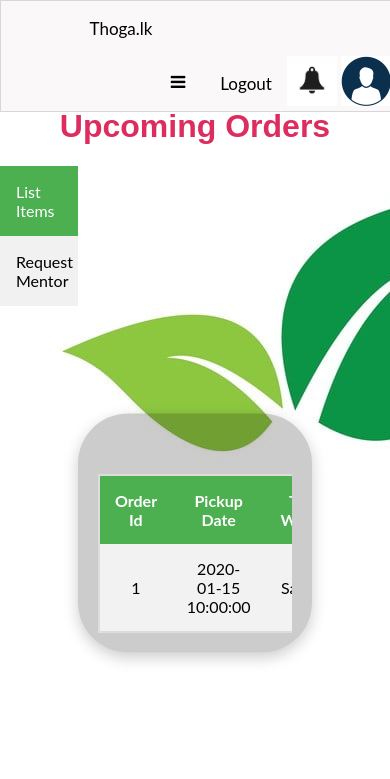
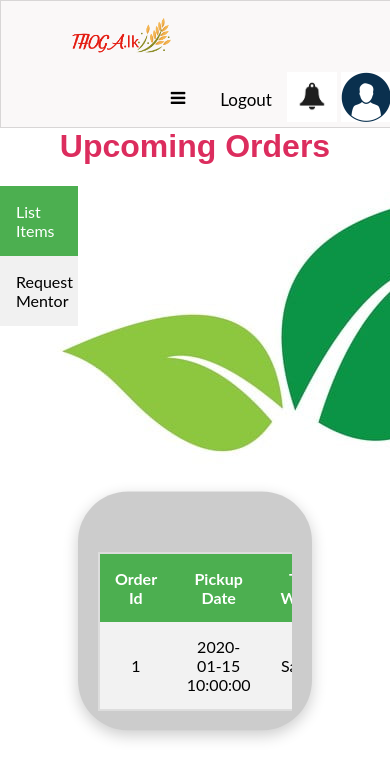
Before and after one commit to dumidu1998/thoga.lk, a PHP site: page /table.php in a window 390 px wide. Shown: the top 779 px of the page. Run offline with PHP 8.4, Linux system fonts and the light colour scheme; tables that the repository leaves empty or names only in its code hold one stand-in row (values such as "Sample post").

Commit message:
Add files via upload
edited

```diff
--- a/dashboard/farmer_dash.css
+++ b/dashboard/farmer_dash.css
@@ -2,7 +2,7 @@
     font-family: sans-serif;
     color: #dc2d5e;
     text-align: center;
-    margin-top: 30px;
+    margin-top: 40px;
 }
 
 .title2{
@@ -60,12 +60,12 @@
   .container{
 
     width: 60%;
-    margin-top: 50%
+    margin-top: 70%
     }
 
   .container2{
   	width: 60%;
-    margin-top: 200%
+    margin-top: 250%
   }
 }
 
@@ -100,10 +100,10 @@ tr:nth-child(even){
 		margin-top: 40px;
 	}
 	.title{
-		margin-top: 70px
+		margin-top: 90px
 	}
 	.title2{
-		margin-top:250px
+		margin-top:340px
 	}
 }
 }
--- a/dashboard/navbar_dash.css
+++ b/dashboard/navbar_dash.css
@@ -4,6 +4,7 @@ body {
   }
 
 .topnav {
+    top: 0;
     width: 100%;
     position: fixed;
     overflow: hidden;
--- a/dashboard/navbar_dash.php
+++ b/dashboard/navbar_dash.php
@@ -7,7 +7,7 @@
 <body>
 
 <div class="topnav" id="myTopnav">
-  <a href="#home" class="navlogo"><img src="" alt="" class = "logo">Thoga.lk</a>
+  <a href="#home" class="navlogo"><img width=100px src="logo.png" alt="" class = "logo"></a>
   <a href="#home" class="active">Dashboard</a>
   <a href="#news">Price List</a>
   <a href="#contact">Forum</a>
--- a/dashboard/verticalnavbar.php
+++ b/dashboard/verticalnavbar.php
@@ -63,7 +63,7 @@ div.content {
 
 <div class="sidebar">
   <a class="active" href="#li_items">List Items</a>
-  <a href="#menotr">Request Mentor</a>
+  <a href="#mentor">Request Mentor</a>
 
 </div>
 </body>
```
Also changed, not shown: dashboard/logo.png (added).
